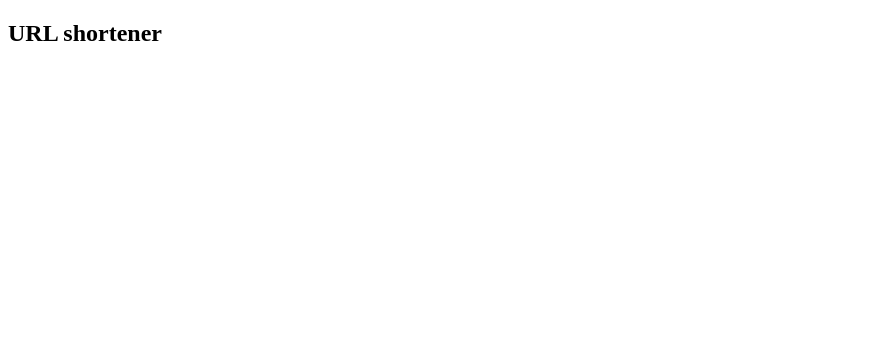
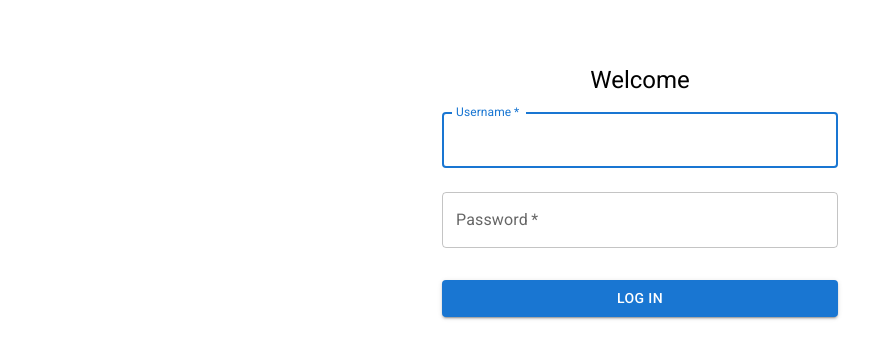
Before and after one commit to kevlg/url-shortener-reactjs, a React (Create React App) app: page / in a window 1280 px wide. Shown: the top 358 px of the page, without its empty margins (0-892 px from the left). Built offline with nearby package versions, Linux system fonts and the light colour scheme.

Commit message:
create login form mockup

```diff
--- a/package.json
+++ b/package.json
@@ -19,6 +19,9 @@
     "react-scripts": "4.0.3",
     "typescript": "^4.1.2",
     "web-vitals": "^1.0.1"
+  },
+  "devDependencies": {
+    "react-error-overlay": "6.0.9"
   },
   "scripts": {
     "start": "react-scripts start",
--- a/src/App.tsx
+++ b/src/App.tsx
@@ -1,10 +1,11 @@
 import * as React from 'react';
+import Login from './components/Login';
 
 class App extends React.Component<{}, {}> {
 	render() {
 
 		return (
-			<h2>URL shortener</h2>
+			<Login />
 		);
 	}
 
--- /dev/null
+++ b/src/components/Login.tsx
@@ -0,0 +1,75 @@
+import * as React from "react";
+
+import TextField from '@mui/material/TextField';
+import Container from '@mui/material/Container';
+import Button from '@mui/material/Button';
+import Box from '@mui/material/Box';
+import Typography from '@mui/material/Typography';
+import { createTheme, ThemeProvider } from '@mui/material/styles';
+
+
+const theme = createTheme();
+
+const Login = () => {
+    const handleSubmit = (event: React.FormEvent<HTMLFormElement>) => {
+        event.preventDefault();
+
+        const data = new FormData(event.currentTarget);
+
+        const user = {
+            username: data.get('username'),
+            password: data.get('password')
+        };
+
+        // TODO: Call API here
+        console.log(user);
+    };
+
+    return (
+        <ThemeProvider theme={theme}>
+        <Container component="main" maxWidth="xs">
+            <Box component="form" onSubmit={handleSubmit} noValidate sx={{
+                marginTop: 8,
+                display: 'flex',
+                flexDirection: 'column',
+                alignItems: 'center',
+            }}>
+                <Typography component="h1" variant="h5">
+                    Welcome
+                </Typography>
+                <TextField
+                    margin="normal"
+                    required
+                    fullWidth
+                    id="username"
+                    label="Username"
+                    name="username"
+                    autoComplete="username"
+                    autoFocus
+                    type="text"
+                />
+                <TextField
+                    margin="normal"
+                    required
+                    fullWidth
+                    name="password"
+                    label="Password"
+                    type="password"
+                    id="password"
+                    autoComplete="current-password"
+                />
+                <Button
+                    type="submit"
+                    fullWidth
+                    variant="contained"
+                    sx={{ mt: 3, mb: 2 }}
+                >
+                    Log In
+                </Button>
+            </Box>
+        </Container>
+        </ThemeProvider>
+    );
+};
+
+export default Login;
```
Also changed, not shown: 1 other file (tests, documents, lock files or other folders).
